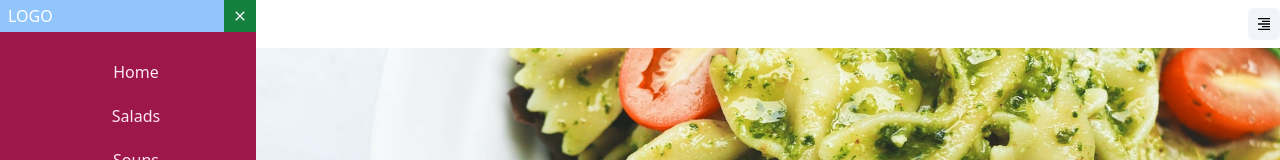
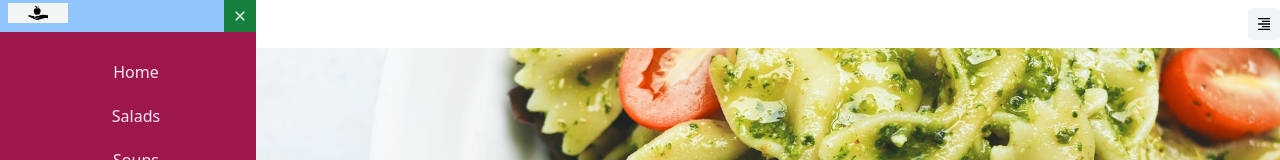
Before and after one commit to dornescum/tailwind-CateringMenu, a Next.js app: page / in a window 1280 px wide. Both pictures are taken after a click on the button 1264 px from the left and 24 px from the top of the page. Shown: the top 160 px of the page. Built offline with nearby package versions, Linux system fonts and the light colour scheme; a web font is replaced by a local one.

Commit message:
logo with link

```diff
--- a/components/FoodTemplate/Categories.js
+++ b/components/FoodTemplate/Categories.js
@@ -9,7 +9,7 @@ const Categories = ({title, description, img, link}) => {
 		<div className="flex p-4 bg-slate-50 hover:bg-slate-100 cursor-pointer
 			 transition duration-300 rounded-md my-4 mx-4 hover:shadow-md">
 			<Link href={"/" + link}>
-				<a>
+				<a className='flex'>
 					<Image src={img} alt="food" className="h-6 w-6 rounded-md" width="24" height="24"/>
 					<ul className="flex">
 						<li className="px-2 ml-8">{title}</li>
--- a/components/UI/NewNavbar.js
+++ b/components/UI/NewNavbar.js
@@ -1,6 +1,10 @@
 import React, {useState} from 'react';
 import SidebarMenu from "./SidebarMenu";
 import { MdFormatAlignRight } from "react-icons/md";
+import Logo from '../../public/assets/svg/food-donation-svgrepo-com.svg';
+import Image from "next/image";
+import Link from "next/link";
+
 
 
 const NewNavbar = () => {
@@ -9,7 +13,12 @@ const NewNavbar = () => {
 	return (
 		<div className='relative'>
 			<div className='flex justify-between py-2'>
-				Navbar
+				<Link href='/'>
+					<a>
+						<Image src={Logo} alt="logo" className='bg-gray-100' width='60' height='20'/>
+					</a>
+				</Link>
+				{/*<Image src={Logo} alt="logo" className='bg-gray-100' width='60' height='20'/>*/}
 				<button onClick={()=>setShowSidebar(!showSidebar)} className='p-2 bg-slate-100 rounded-md'>
 					<MdFormatAlignRight />
 				</button>
--- a/components/UI/SidebarMenu.js
+++ b/components/UI/SidebarMenu.js
@@ -1,6 +1,10 @@
 import React from 'react';
 import Link from "next/link";
+import Image from "next/image";
 import { MdClose } from "react-icons/md";
+import Logo from '../../public/assets/svg/food-donation-svgrepo-com.svg';
+
+
 
 
 const menus =[
@@ -22,7 +26,14 @@ const SidebarMenu = (props) => {
 		bg-pink-800 text-pink-100 w-64 top-0 left-0">
 		<div className='bg-blue-300 text-white text-center cursor-pointer' >
 			<ul className='flex justify-between'>
-				<li className='flex pl-2 items-center'>LOGO</li>
+				<li className='flex pl-2 items-center'>
+					<Link href='/'>
+						<a>
+							<Image src={Logo} alt="logo" className='bg-gray-100' width='60' height='20'/>
+						</a>
+					</Link>
+
+				</li>
 				<li onClick={props.onClose} className='p-2 bg-green-700 text-white'>
 					<MdClose />
 				</li>
```
Also changed, not shown: public/assets/svg/food-donation-svgrepo-com.svg (added), public/assets/svg/food-svgrepo-com.svg (added).
